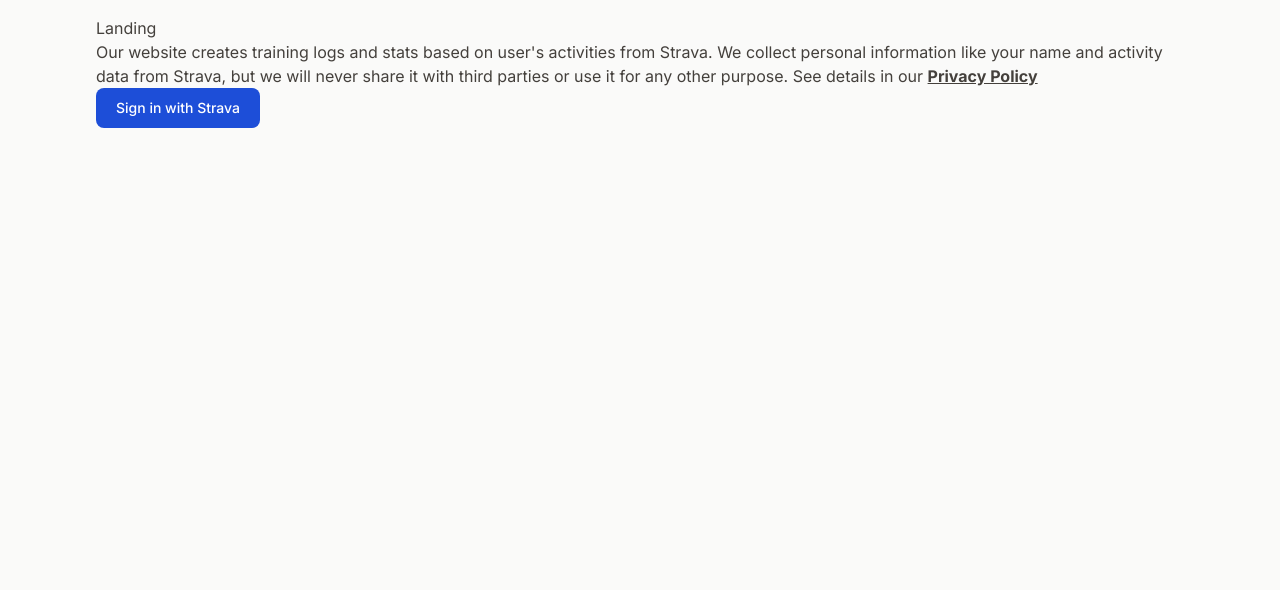
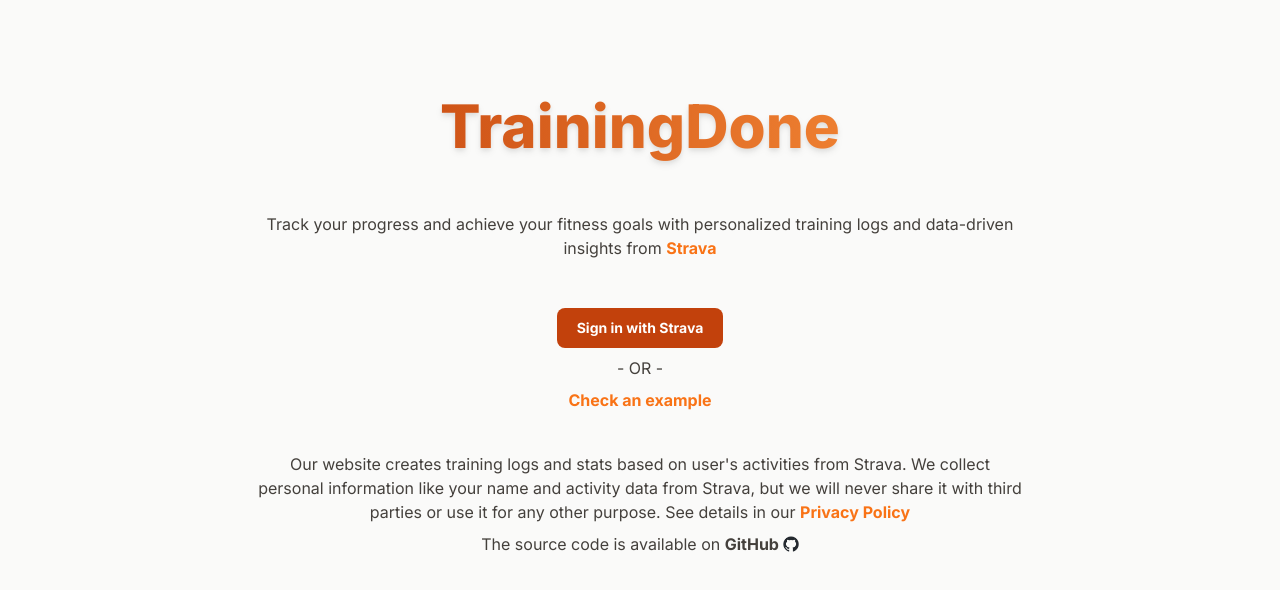
Before and after one commit to philipsavkin/training-done, a Next.js app: page / in a window 1280 px wide. Shown: the top 590 px of the page. Built offline with nearby package versions, Linux system fonts and the light colour scheme; no server answers.

Commit message:
A slightly better landing page design

```diff
--- a/components/landing.tsx
+++ b/components/landing.tsx
@@ -1,27 +1,53 @@
 'use client'
 
 import Link from 'next/link'
+import Image from 'next/image'
 import { signIn } from 'next-auth/react'
 
 export function Landing() {
   return (
-    <main className="min-h-screen p-24 pt-4">
-      <h2>Landing</h2>
-      <section>
+    <main className="mx-auto mt-20 min-h-screen max-w-4xl px-16 text-center">
+      <h2 className="mb-10 bg-gradient-to-r from-orange-700 to-orange-400 bg-clip-text p-4 text-6xl font-extrabold text-transparent drop-shadow-md">
+        TrainingDone
+      </h2>
+
+      <section className="mx-auto mb-12 max-w-3xl">
+        Track your progress and achieve your fitness goals with personalized training logs and data-driven insights from{' '}
+        <a target="_blank" className="font-bold text-orange-500 hover:underline" href="https://strava.com">
+          Strava
+        </a>
+      </section>
+
+      <button
+        onClick={() => signIn('strava', undefined, { scope: 'activity:read_all' })}
+        type="button"
+        className="rounded-lg bg-orange-700 px-5 py-2.5 text-sm font-bold text-white hover:bg-orange-800 focus:outline-none focus:ring-4 focus:ring-orange-300"
+      >
+        Sign in with Strava
+      </button>
+
+      <div className="mx-auto my-2 w-32">- OR -</div>
+      <div className="mx-auto my-2 w-64">
+        <a href="" className="font-bold text-orange-500 hover:underline">
+          Check an example
+        </a>
+      </div>
+
+      <section className="m-auto mt-10 max-w-3xl">
         Our website creates training logs and stats based on user&apos;s activities from Strava. We collect personal
         information like your name and activity data from Strava, but we will never share it with third parties or use
         it for any other purpose. See details in our{' '}
-        <Link href="/privacy" className="font-bold underline">
+        <Link href="/privacy" className="font-bold text-orange-500 hover:underline">
           Privacy Policy
         </Link>
       </section>
-      <button
-        onClick={() => signIn('strava', undefined, { scope: 'activity:read_all' })}
-        type="button"
-        className="rounded-lg bg-blue-700 px-5 py-2.5 text-sm font-medium text-white hover:bg-blue-800 focus:outline-none focus:ring-4 focus:ring-blue-300 dark:bg-blue-600 dark:hover:bg-blue-700 dark:focus:ring-blue-800"
-      >
-        Sign in with Strava
-      </button>
+      <section className="m-auto mt-2 max-w-3xl">
+        The source code is available on{' '}
+        <a className="font-bold hover:underline" href="https://github.com/philipsavkin/training-done">
+          <span>GitHub</span>{' '}
+          <Image className="-mt-1 inline" src="/github-mark.png" width={16} height={16} alt="GitHub logo" />
+        </a>
+      </section>
     </main>
   )
 }
```
Also changed, not shown: public/github-mark.png (added).
